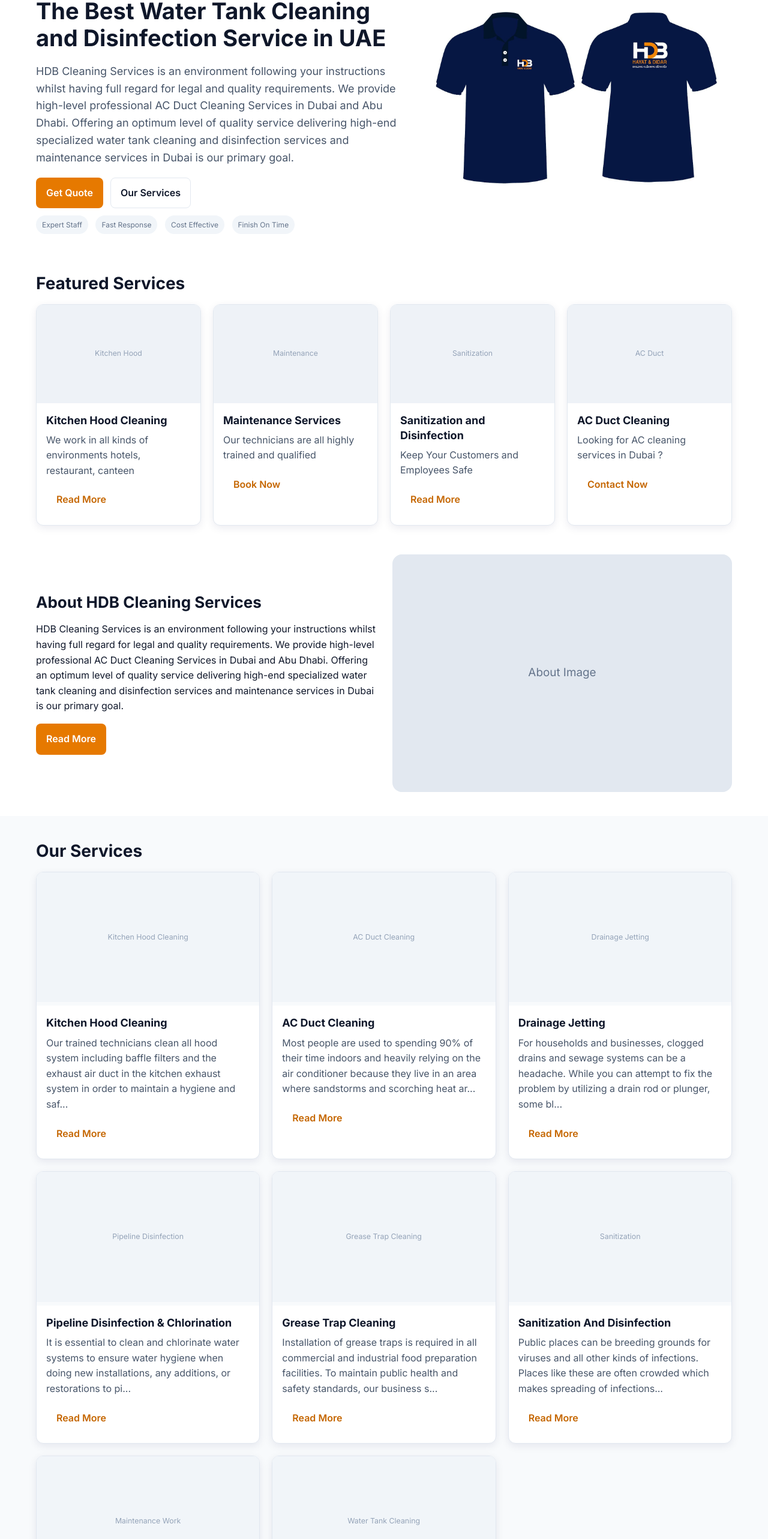
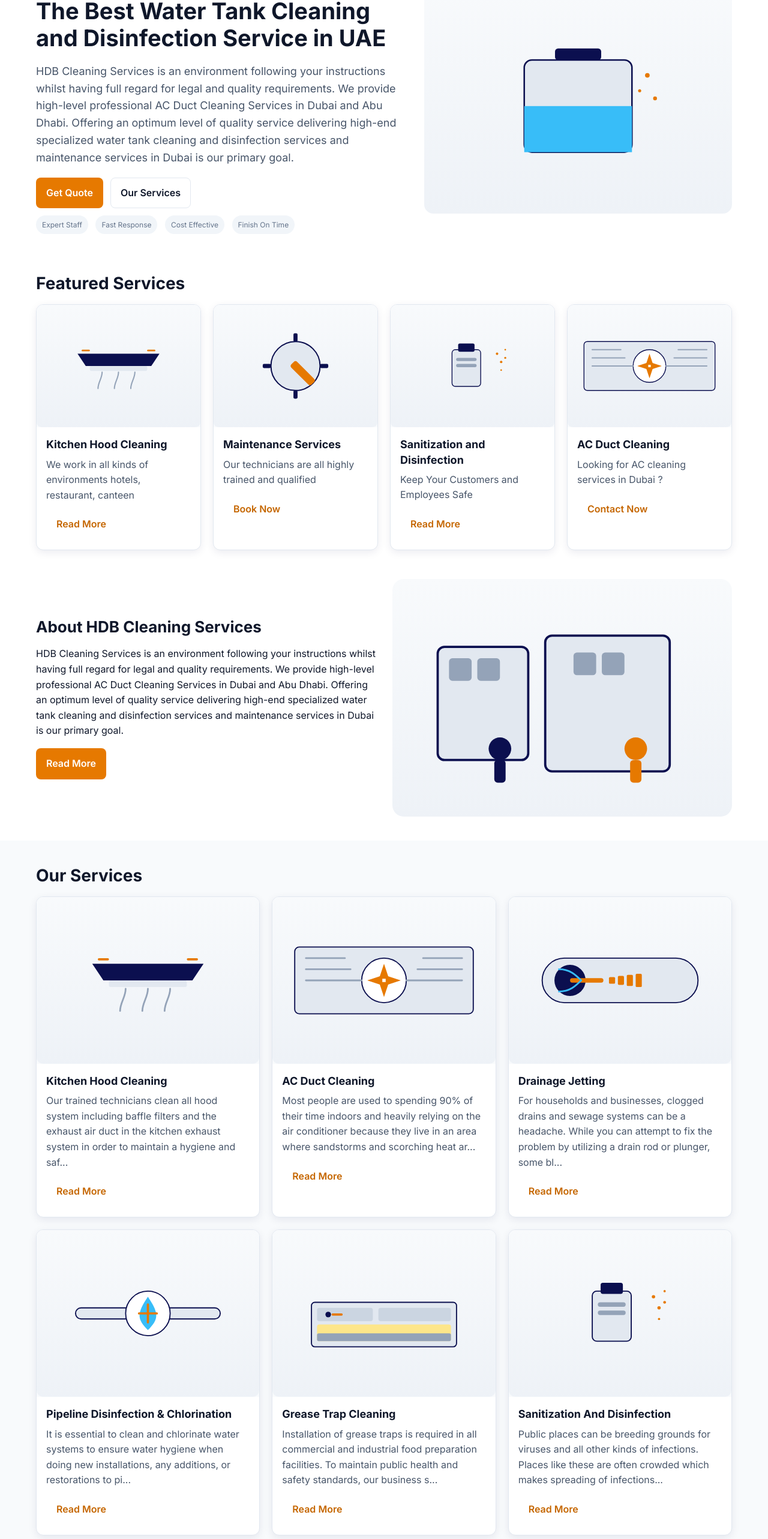
Before and after one commit to nitintrim1/hdb, a plain HTML site: page index.html in a window 1280 px wide. Shown: the part 235-2800 px from the top of the page at 60% size. Drawn offline with Linux system fonts and the light colour scheme.

Commit message:
Replace placeholder SVGs with actual images for various services and update the index.html file to reflect these changes. New SVG files added for about, AC duct, drainage jetting, grease trap, kitchen hood, maintenance, pipeline disinfection, sanitization, and water tank cleaning.

```diff
--- a/index.html
+++ b/index.html
@@ -75,7 +75,7 @@
             </div>
           </div>
           <div class="hero__media" aria-hidden="true">
-            <img src="assets/images/hdb-shirt-image.jpeg" alt="HDB Cleaning Services" />
+            <img src="assets/images/water-tank.svg" alt="HDB Cleaning Services" />
           </div>
         </div>
       </section>
@@ -87,10 +87,7 @@
           <div class="grid grid--4">
             <article class="card">
               <div class="card__media" aria-hidden="true">
-                <svg class="placeholder" viewBox="0 0 400 240">
-                  <rect width="400" height="240" fill="#eef2f7"></rect>
-                  <text x="50%" y="50%" dominant-baseline="middle" text-anchor="middle" fill="#94a3b8" font-size="18">Kitchen Hood</text>
-                </svg>
+                <img src="assets/images/kitchen-hood.svg" alt="Kitchen Hood" />
               </div>
               <div class="card__body">
                 <h3>Kitchen Hood Cleaning</h3>
@@ -101,10 +98,7 @@
 
             <article class="card">
               <div class="card__media" aria-hidden="true">
-                <svg class="placeholder" viewBox="0 0 400 240">
-                  <rect width="400" height="240" fill="#eef2f7"></rect>
-                  <text x="50%" y="50%" dominant-baseline="middle" text-anchor="middle" fill="#94a3b8" font-size="18">Maintenance</text>
-                </svg>
+                <img src="assets/images/maintenance.svg" alt="Maintenance" />
               </div>
               <div class="card__body">
                 <h3>Maintenance Services</h3>
@@ -115,10 +109,7 @@
 
             <article class="card">
               <div class="card__media" aria-hidden="true">
-                <svg class="placeholder" viewBox="0 0 400 240">
-                  <rect width="400" height="240" fill="#eef2f7"></rect>
-                  <text x="50%" y="50%" dominant-baseline="middle" text-anchor="middle" fill="#94a3b8" font-size="18">Sanitization</text>
-                </svg>
+                <img src="assets/images/sanitization.svg" alt="Sanitization" />
               </div>
               <div class="card__body">
                 <h3>Sanitization and Disinfection</h3>
@@ -129,10 +120,7 @@
 
             <article class="card">
               <div class="card__media" aria-hidden="true">
-                <svg class="placeholder" viewBox="0 0 400 240">
-                  <rect width="400" height="240" fill="#eef2f7"></rect>
-                  <text x="50%" y="50%" dominant-baseline="middle" text-anchor="middle" fill="#94a3b8" font-size="18">AC Duct</text>
-                </svg>
+                <img src="assets/images/ac-duct.svg" alt="AC Duct" />
               </div>
               <div class="card__body">
                 <h3>AC Duct Cleaning</h3>
@@ -155,10 +143,7 @@
             <a class="btn btn--primary" href="#services">Read More</a>
           </div>
           <div class="about__media" aria-hidden="true">
-            <svg class="placeholder" viewBox="0 0 600 420">
-              <rect width="600" height="420" fill="#e2e8f0"></rect>
-              <text x="50%" y="50%" dominant-baseline="middle" text-anchor="middle" fill="#64748b" font-size="20">About Image</text>
-            </svg>
+            <img src="assets/images/about.svg" alt="About HDB" />
           </div>
         </div>
       </section>
@@ -171,7 +156,7 @@
           <div class="grid grid--3">
             <article class="service">
               <div class="service__media" aria-hidden="true">
-                <svg class="placeholder" viewBox="0 0 480 280"><rect width="480" height="280" fill="#f1f5f9"></rect><text x="50%" y="50%" dominant-baseline="middle" text-anchor="middle" fill="#94a3b8">Kitchen Hood Cleaning</text></svg>
+                <img src="assets/images/kitchen-hood.svg" alt="Kitchen Hood Cleaning" />
               </div>
               <div class="service__body">
                 <h3>Kitchen Hood Cleaning</h3>
@@ -184,7 +169,7 @@
 
             <article class="service">
               <div class="service__media" aria-hidden="true">
-                <svg class="placeholder" viewBox="0 0 480 280"><rect width="480" height="280" fill="#f1f5f9"></rect><text x="50%" y="50%" dominant-baseline="middle" text-anchor="middle" fill="#94a3b8">AC Duct Cleaning</text></svg>
+                <img src="assets/images/ac-duct.svg" alt="AC Duct Cleaning" />
               </div>
               <div class="service__body">
                 <h3>AC Duct Cleaning</h3>
@@ -197,7 +182,7 @@
 
             <article class="service">
               <div class="service__media" aria-hidden="true">
-                <svg class="placeholder" viewBox="0 0 480 280"><rect width="480" height="280" fill="#f1f5f9"></rect><text x="50%" y="50%" dominant-baseline="middle" text-anchor="middle" fill="#94a3b8">Drainage Jetting</text></svg>
+                <img src="assets/images/drainage-jetting.svg" alt="Drainage Jetting" />
               </div>
               <div class="service__body">
                 <h3>Drainage Jetting</h3>
@@ -210,7 +195,7 @@
 
             <article class="service">
               <div class="service__media" aria-hidden="true">
-                <svg class="placeholder" viewBox="0 0 480 280"><rect width="480" height="280" fill="#f1f5f9"></rect><text x="50%" y="50%" dominant-baseline="middle" text-anchor="middle" fill="#94a3b8">Pipeline Disinfection</text></svg>
+                <img src="assets/images/pipeline-disinfection.svg" alt="Pipeline Disinfection" />
               </div>
               <div class="service__body">
                 <h3>Pipeline Disinfection &amp; Chlorination</h3>
@@ -223,7 +208,7 @@
 
             <article class="service">
               <div class="service__media" aria-hidden="true">
-                <svg class="placeholder" viewBox="0 0 480 280"><rect width="480" height="280" fill="#f1f5f9"></rect><text x="50%" y="50%" dominant-baseline="middle" text-anchor="middle" fill="#94a3b8">Grease Trap Cleaning</text></svg>
+                <img src="assets/images/grease-trap.svg" alt="Grease Trap Cleaning" />
               </div>
               <div class="service__body">
                 <h3>Grease Trap Cleaning</h3>
@@ -236,7 +221,7 @@
 
             <article class="service">
               <div class="service__media" aria-hidden="true">
-                <svg class="placeholder" viewBox="0 0 480 280"><rect width="480" height="280" fill="#f1f5f9"></rect><text x="50%" y="50%" dominant-baseline="middle" text-anchor="middle" fill="#94a3b8">Sanitization</text></svg>
+                <img src="assets/images/sanitization.svg" alt="Sanitization" />
               </div>
               <div class="service__body">
                 <h3>Sanitization And Disinfection</h3>
@@ -249,7 +234,7 @@
 
             <article class="service">
               <div class="service__media" aria-hidden="true">
-                <svg class="placeholder" viewBox="0 0 480 280"><rect width="480" height="280" fill="#f1f5f9"></rect><text x="50%" y="50%" dominant-baseline="middle" text-anchor="middle" fill="#94a3b8">Maintenance Work</text></svg>
+                <img src="assets/images/maintenance.svg" alt="Maintenance Work" />
               </div>
               <div class="service__body">
                 <h3>Maintenance Work</h3>
@@ -262,7 +247,7 @@
 
             <article class="service">
               <div class="service__media" aria-hidden="true">
-                <svg class="placeholder" viewBox="0 0 480 280"><rect width="480" height="280" fill="#f1f5f9"></rect><text x="50%" y="50%" dominant-baseline="middle" text-anchor="middle" fill="#94a3b8">Water Tank Cleaning</text></svg>
+                <img src="assets/images/water-tank.svg" alt="Water Tank Cleaning" />
               </div>
               <div class="service__body">
                 <h3>Water Tank Cleaning &amp; Disinfection</h3>
@@ -288,7 +273,7 @@
             <div class="stat"><div class="stat__value">50+</div><div class="stat__label">Employees</div></div>
             <div class="stat"><div class="stat__value">100%</div><div class="stat__label">Quality</div></div>
             <div class="stat">
-              <svg class="placeholder" viewBox="0 0 200 120"><rect width="200" height="120" fill="#e2e8f0"></rect><text x="50%" y="50%" dominant-baseline="middle" text-anchor="middle" fill="#94a3b8" font-size="14">Clients Logos</text></svg>
+              <img src="assets/images/clients-logos.svg" alt="Clients Logos" />
             </div>
           </div>
         </div>
```
Also changed, not shown: services/ac-duct-cleaning.html (+1 -1 lines), services/drainage-jetting.html (+1 -1 lines), services/grease-trap-cleaning.html (+1 -1 lines), services/kitchen-hood-cleaning.html (+1 -1 lines), services/maintenance-work.html (+1 -1 lines), services/pipeline-disinfection-chlorination.html (+1 -1 lines), services/sanitization-disinfection.html (+1 -1 lines), services/water-tank-cleaning.html (+1 -1 lines), assets/images/about.svg (added), assets/images/ac-duct.svg (added), assets/images/clients-logos.svg (added), assets/images/drainage-jetting.svg (added), assets/images/grease-trap.svg (added), assets/images/kitchen-hood.svg (added), 4 more files.
